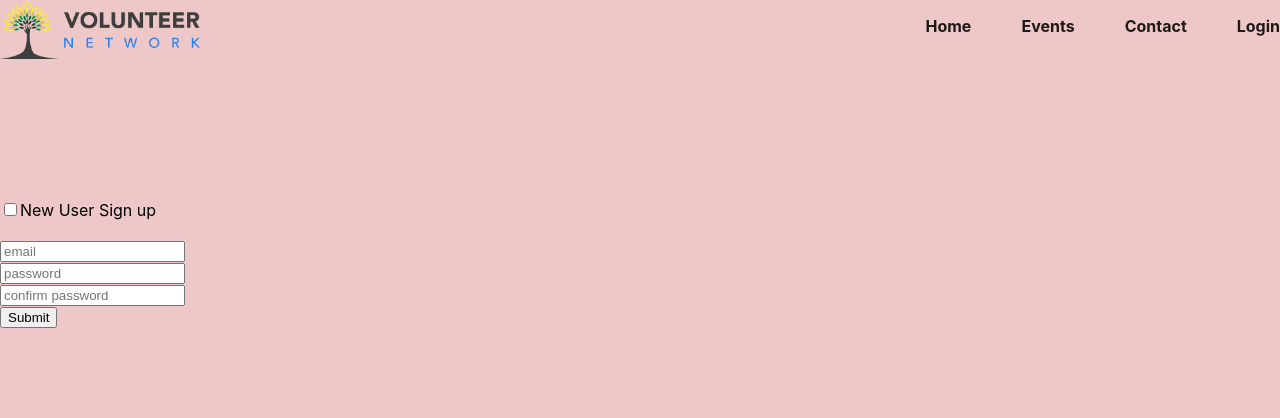
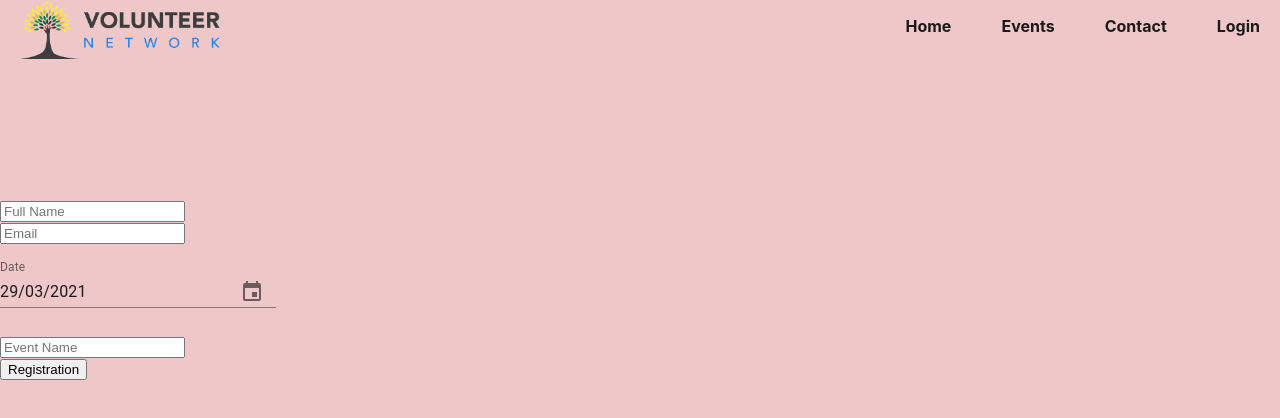
Before and after one commit to WreetSarker/volunteer-network-client, a React (Create React App) app: page /register in a window 1280 px wide. Shown: the top 418 px of the page. Built offline with nearby package versions, Linux system fonts and the light colour scheme.

Commit message:
changed registration field and removed firebase authentication from it

```diff
--- a/package.json
+++ b/package.json
@@ -3,10 +3,14 @@
   "version": "0.1.0",
   "private": true,
   "dependencies": {
+    "@date-io/date-fns": "^1.3.13",
+    "@material-ui/core": "^4.11.3",
+    "@material-ui/pickers": "^3.3.10",
     "@testing-library/jest-dom": "^5.11.10",
     "@testing-library/react": "^11.2.5",
     "@testing-library/user-event": "^12.8.3",
     "axios": "^0.21.1",
+    "date-fns": "^2.19.0",
     "firebase": "^8.3.1",
     "react": "^17.0.2",
     "react-dom": "^17.0.2",
--- a/src/components/Header/Header.css
+++ b/src/components/Header/Header.css
@@ -8,6 +8,8 @@ body {background-color: rgba(201, 76, 76, 0.3);}
     display: flex;
     justify-content: space-between;
     height: 200px;
+    margin-right: 20px;
+    margin-left: 20px;
 
 }
 
--- a/src/components/Login/Register.js
+++ b/src/components/Login/Register.js
@@ -1,15 +1,14 @@
+import 'date-fns';
 import React, { useContext, useState } from 'react';
-import firebase from "firebase/app";
-import "firebase/auth";
-import firebaseConfig from './firebase.config';
 import { useHistory, useLocation } from 'react-router';
 import { UserContext } from '../../App';
+import Grid from '@material-ui/core/Grid';
+import DateFnsUtils from '@date-io/date-fns';
+import {
+    MuiPickersUtilsProvider,
+    KeyboardDatePicker,
+} from '@material-ui/pickers';
 
-if (!firebase.apps.length) {
-    firebase.initializeApp(firebaseConfig);
-} else {
-    firebase.app();
-}
 
 const Register = () => {
     const history = useHistory();
@@ -31,62 +30,24 @@ const Register = () => {
         success: false,
     });
 
+    const [selectedDate, setSelectedDate] = useState({
+        date: new Date()
+    })
+
+    const handleDateChange = (date) => {
+        const newDate = { ...selectedDate };
+        newDate.date = date
+        setSelectedDate(newDate);
+    };
+
 
     const handleSubmit = (e) => {
-        if (newUser && user.email && user.password) {
-            firebase.auth().createUserWithEmailAndPassword(user.email, user.password)
-                .then((res) => {
-                    const newUserInfo = { ...user };
-                    newUserInfo.error = '';
-                    newUserInfo.success = true;
-                    setUser(newUserInfo);
-                    updateUserName(user.name);
-                    setLoggedInUser(newUserInfo)
-                    history.replace(from)
 
-                })
-                .catch((error) => {
-                    const newUserInfo = { ...user };
-                    newUserInfo.error = error.message;
-                    newUserInfo.success = false;
-                    setUser(newUserInfo)
-                });
-        }
-        if (!newUser && user.email && user.password) {
-            firebase.auth().signInWithEmailAndPassword(user.email, user.password)
-                .then((res) => {
-                    if (pass.password === pass.confirmPassword) {
-                        const newUserInfo = { ...user };
-                        newUserInfo.error = '';
-                        newUserInfo.success = true;
-                        setUser(newUserInfo);
-                        setLoggedInUser(newUserInfo);
-                        history.replace(from)
-                    }
-                })
-                .catch((error) => {
-                    const newUserInfo = { ...user };
-                    newUserInfo.error = error.message;
-                    newUserInfo.success = false;
-                    setUser(newUserInfo)
-                });
-        }
+
 
         e.preventDefault();
     }
 
-    const updateUserName = name => {
-        const user = firebase.auth().currentUser;
-
-        user.updateProfile({
-            displayName: name,
-
-        }).then(function () {
-            // Update successful.
-        }).catch(function (error) {
-            // An error happened.
-        });
-    }
 
 
     const handleBlur = (event) => {
@@ -96,26 +57,7 @@ const Register = () => {
         if (event.target.name === 'email') {
             isFieldValid = /\S+@\S+\.\S+/.test(event.target.value);
         }
-        if (event.target.name === 'password') {
-            const isPasswordValid = event.target.value.length > 6;
-            const passwordHasNumber = /\d{1}/.test(event.target.value);
-            isFieldValid = isPasswordValid && passwordHasNumber;
-            if (isFieldValid) {
-                const newPassInfo = { ...pass };
-                newPassInfo[event.target.name] = event.target.value;
-                setPass(newPassInfo)
-            }
-        }
-        if (event.target.name === 'confirmPassword') {
-            const isConfirmedPasswordValid = event.target.value.length > 6;
-            const confirmedPasswordHasNumber = /\d{1}/.test(event.target.value);
-            isFieldValid = isConfirmedPasswordValid && confirmedPasswordHasNumber;
-            if (isFieldValid) {
-                const newPassInfo = { ...pass };
-                newPassInfo[event.target.name] = event.target.value;
-                setPass(newPassInfo)
-            }
-        }
+
 
         if (isFieldValid) {
             const newUserInfo = { ...user };
@@ -125,22 +67,34 @@ const Register = () => {
     }
     return (
         <div>
-            <input type="checkbox" onChange={() => setNewUser(!newUser)} name="newUser" id="" />
+            <form onSubmit={handleSubmit}>
+                <input type="text" onBlur={handleBlur} name="name" placeholder="Full Name" />
+                <br />
+                <input type="text" onBlur={handleBlur} name="email" placeholder="Email" required />
+                <br />
+                <MuiPickersUtilsProvider utils={DateFnsUtils}>
+                    <Grid container justify="start">
+                        <KeyboardDatePicker
+                            disableToolbar
+                            variant="inline"
+                            format="dd/MM/yyyy"
+                            margin="normal"
+                            id="date-picker-inline"
+                            label="Date"
+                            value={selectedDate.date}
+                            onChange={handleDateChange}
+                            KeyboardButtonProps={{
+                                'aria-label': 'change date',
+                            }}
+                        />
+                    </Grid>
+                </MuiPickersUtilsProvider>
+                <br />
+                <input type="text" onBlur={handleBlur} name="eventName" placeholder="Event Name" required />
+                <br />
+                <input type="submit" value="Registration" />
+            </form>
 
-            <label htmlFor="newUser">New User Sign up</label>
-            <form onSubmit={handleSubmit}>
-                {newUser && <input type="text" onBlur={handleBlur} name="name" placeholder="type your name" />}
-                <br />
-                <input type="text" onBlur={handleBlur} name="email" placeholder="email" required />
-                <br />
-                <input type="password" onBlur={handleBlur} name="password" placeholder="password" required />
-                <br />
-                <input type="password" onBlur={handleBlur} name="confirmPassword" placeholder="confirm password" required />
-                <br />
-                <input type="submit" value="Submit" />
-            </form>
-            <p style={{ color: 'red' }}>{user.error}</p>
-            {user.success && console.log('success') && <h2 style={{ color: 'red' }}>User {newUser ? 'created' : 'logged in'} successfully</h2>}
         </div>
     );
 };
```
Also changed, not shown: 1 other file (tests, documents, lock files or other folders).
